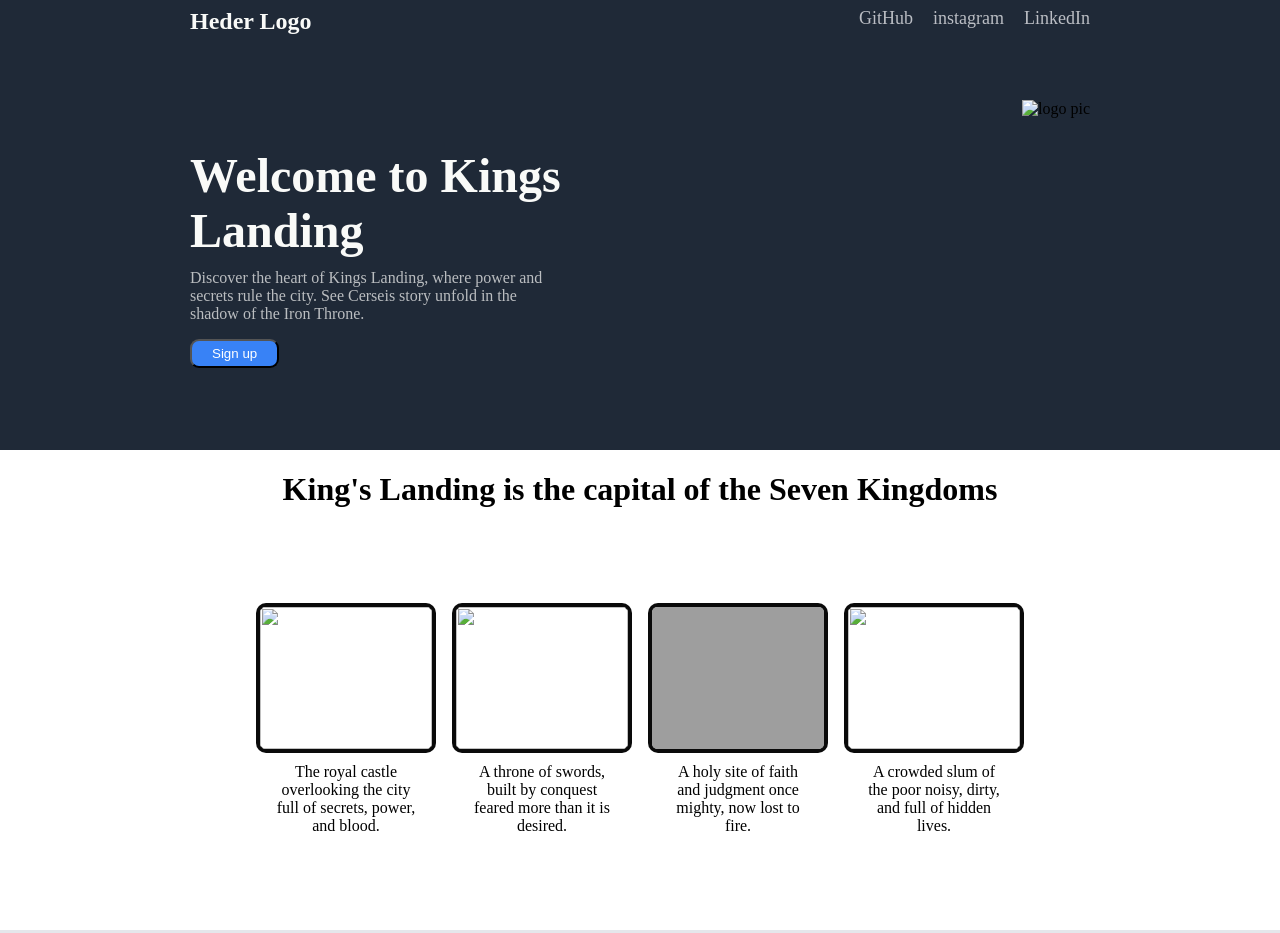
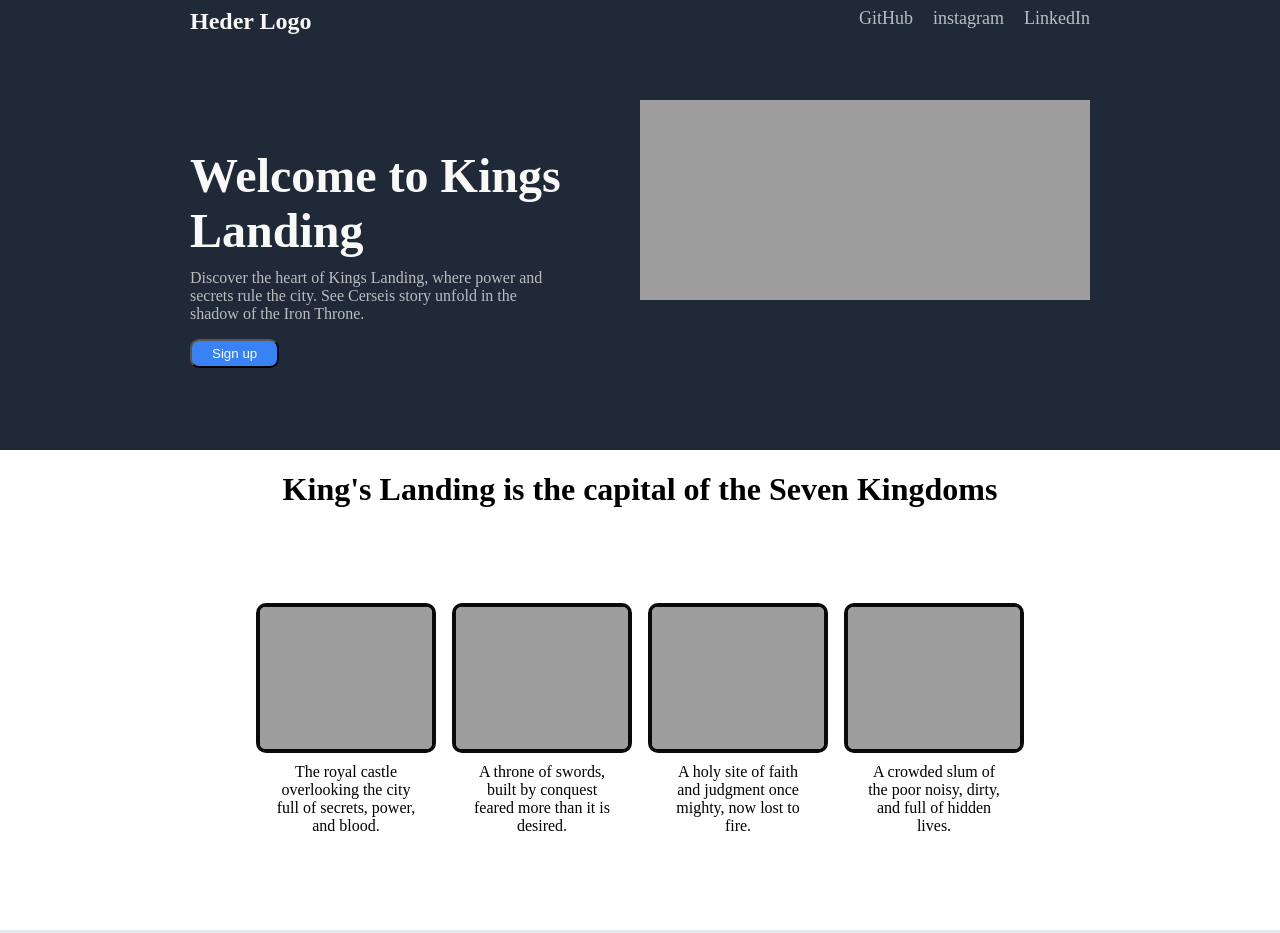
Before and after one commit to AmmarR05/Landing-Page, a plain HTML site: page index.html in a window 1280 px wide. Shown: the top 933 px of the page. Drawn offline with Linux system fonts and the light colour scheme; the site is published under a folder, as on GitHub Pages, so addresses that start at the root find nothing.

Commit message:
remove / from the pic

```diff
--- a/index.html
+++ b/index.html
@@ -31,7 +31,7 @@
                     <button>Sign up</button>
                 </div>
                 <div>
-                    <img src="/imges/serse.jpg" alt="logo pic" class="text-in-pic">
+                    <img src="imges/serse.jpg" alt="logo pic" class="text-in-pic">
                 </div>
             </div>
         </div>
@@ -41,13 +41,13 @@
             <div class="countern2">
 
                 <div class="p1">
-                    <div class="box"> <img src="/imges/SUB1.jpg" alt=""></div>
+                    <div class="box"> <img src="imges/SUB1.jpg" alt=""></div>
                     <p>The royal castle overlooking the city full of secrets, power, and blood.
 
                     </p>
                 </div>
                 <div class="p1">
-                    <div class="box"><img src="/imges/SUB2.jpg" alt=""></div>
+                    <div class="box"><img src="imges/SUB2.jpg" alt=""></div>
                 <p>A throne of swords, built by conquest feared more than it is desired.
 
                 </p>
@@ -60,7 +60,7 @@
                 </p>
                 </div>
                 <div class="p1">
-                    <div class="box"><img src="/imges/SUB4 (2).jpg" alt=""></div>
+                    <div class="box"><img src="imges/SUB4 (2).jpg" alt=""></div>
                 <p>A crowded slum of the poor noisy, dirty, and full of hidden lives.
 
                 </p>
```
